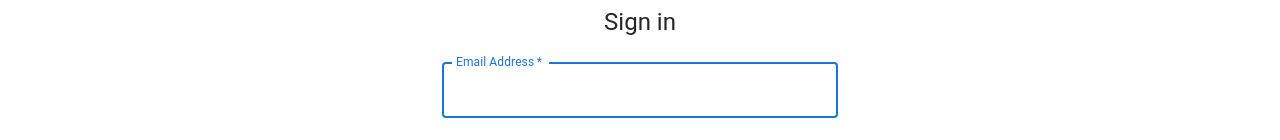
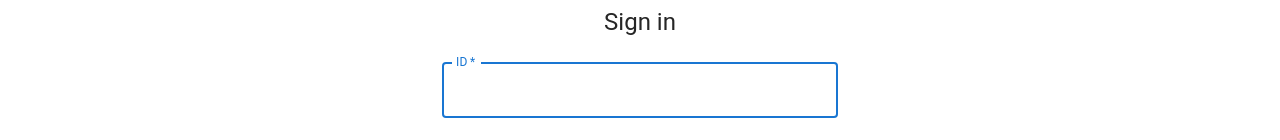
Before and after one commit to Robot-Ant/Front-End, a React (Create React App) app in the folder Client/: page /login in a window 1280 px wide. Shown: the part 178-318 px from the top of the page. Built offline with nearby package versions, Linux system fonts and the light colour scheme; the HTML template or start-up script is replaced by a standard one.

Commit message:
jwt 토큰인증 구현

```diff
--- a/Client/src/pages/LoginPage.js
+++ b/Client/src/pages/LoginPage.js
@@ -8,17 +8,43 @@ import LockOutlinedIcon from '@mui/icons-material/LockOutlined';
 import Typography from '@mui/material/Typography';
 import Container from '@mui/material/Container';
 import { createTheme, ThemeProvider } from '@mui/material/styles';
+import axios from 'axios';
+import { useNavigate } from 'react-router-dom';
+
+/*
+const runVoal = () => {
+    axios.get('http://3.36.119.221:5000/strat/vola')
+      .then(res => setIsRun(res.data))
+      .then(getRunning)
+      .catch(function (error) {
+        console.log(error);
+      })
+  };
+*/
 
 const theme = createTheme();
 
 export default function LoginPage() {
+  const navigate = useNavigate();
+
   const handleSubmit = (event) => {
     event.preventDefault();
-    const data = new FormData(event.currentTarget);
-    console.log({
-      email: data.get('email'),
-      password: data.get('password'),
-    });
+    const inputdata = new FormData(event.currentTarget);
+
+    axios.post('http://127.0.0.1:5000/login', null, {
+      params: {
+        id: inputdata.get('id'),
+        pw: inputdata.get('pw')
+      }
+    })
+      .then((res) => {
+        console.log(res.data.access_token)
+        localStorage.setItem("token",res.data.access_token)
+        navigate('/')
+      })
+      .catch(function (error) {
+        console.log(error);
+      })
   };
 
   return (
@@ -44,20 +70,20 @@ export default function LoginPage() {
               margin="normal"
               required
               fullWidth
-              id="email"
-              label="Email Address"
-              name="email"
-              autoComplete="email"
+              id="id"
+              label="ID"
+              name="id"
+              autoComplete="id"
               autoFocus
             />
             <TextField
               margin="normal"
               required
               fullWidth
-              name="password"
               label="Password"
+              name="pw"
               type="password"
-              id="password"
+              id="pw"
               autoComplete="current-password"
             />
 
```
